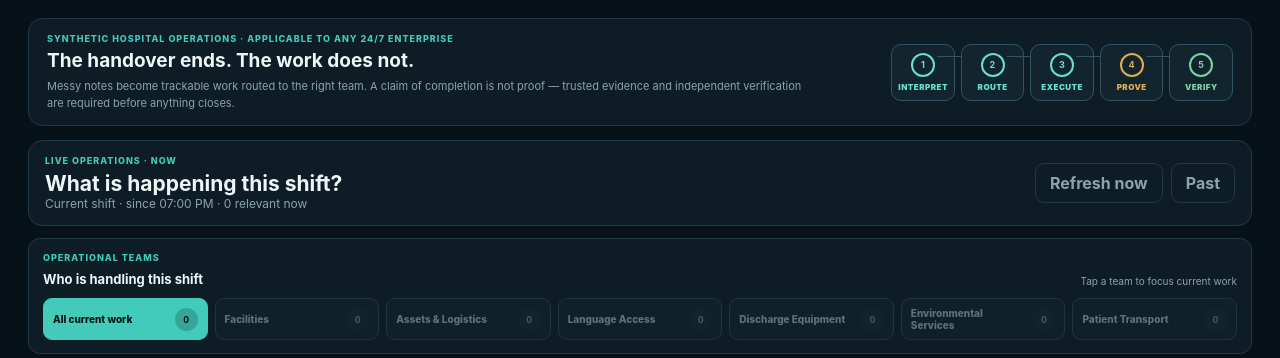
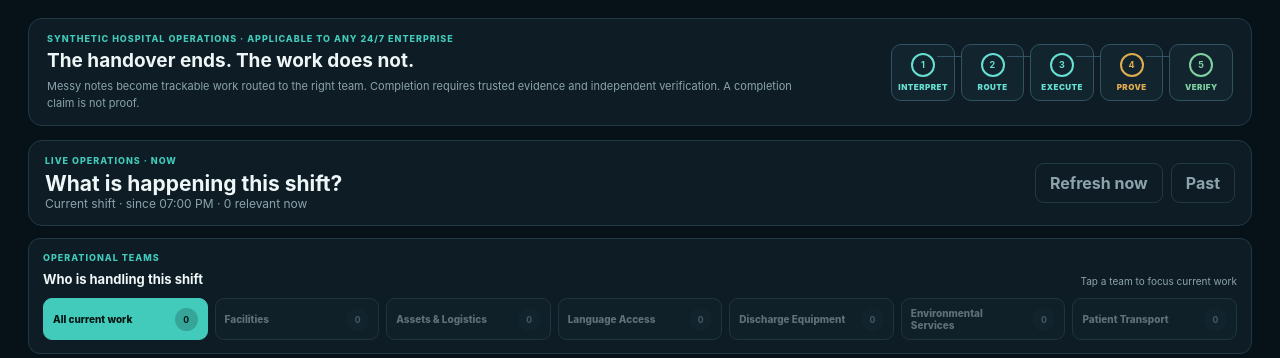
Before and after one commit to Paddyboy76/next-shift, a Flask app: page / in a window 1280 px wide. Shown: the part 75-433 px from the top of the page. Run offline with Flask 3, Linux system fonts and the light colour scheme; data that the repository does not hold is empty.

Commit message:
Restore public demo governance copy

```diff
--- a/services/operations_ui/templates/index.html
+++ b/services/operations_ui/templates/index.html
@@ -27,7 +27,7 @@
       <div>
         <span class="eyebrow">Synthetic hospital operations · applicable to any 24/7 enterprise</span>
         <h2 id="demo-intro-title">The handover ends. The work does not.</h2>
-        <p>Messy notes become trackable work routed to the right team. A claim of completion is not proof — trusted evidence and independent verification are required before anything closes.</p>
+        <p>Messy notes become trackable work routed to the right team. Completion requires trusted evidence and independent verification. A completion claim is not proof.</p>
       </div>
       <ol class="proof-chain" aria-label="Operational lifecycle">
         <li class="proof-stage proof-stage-interpret"><strong>1</strong><span>Interpret</span></li>
```
